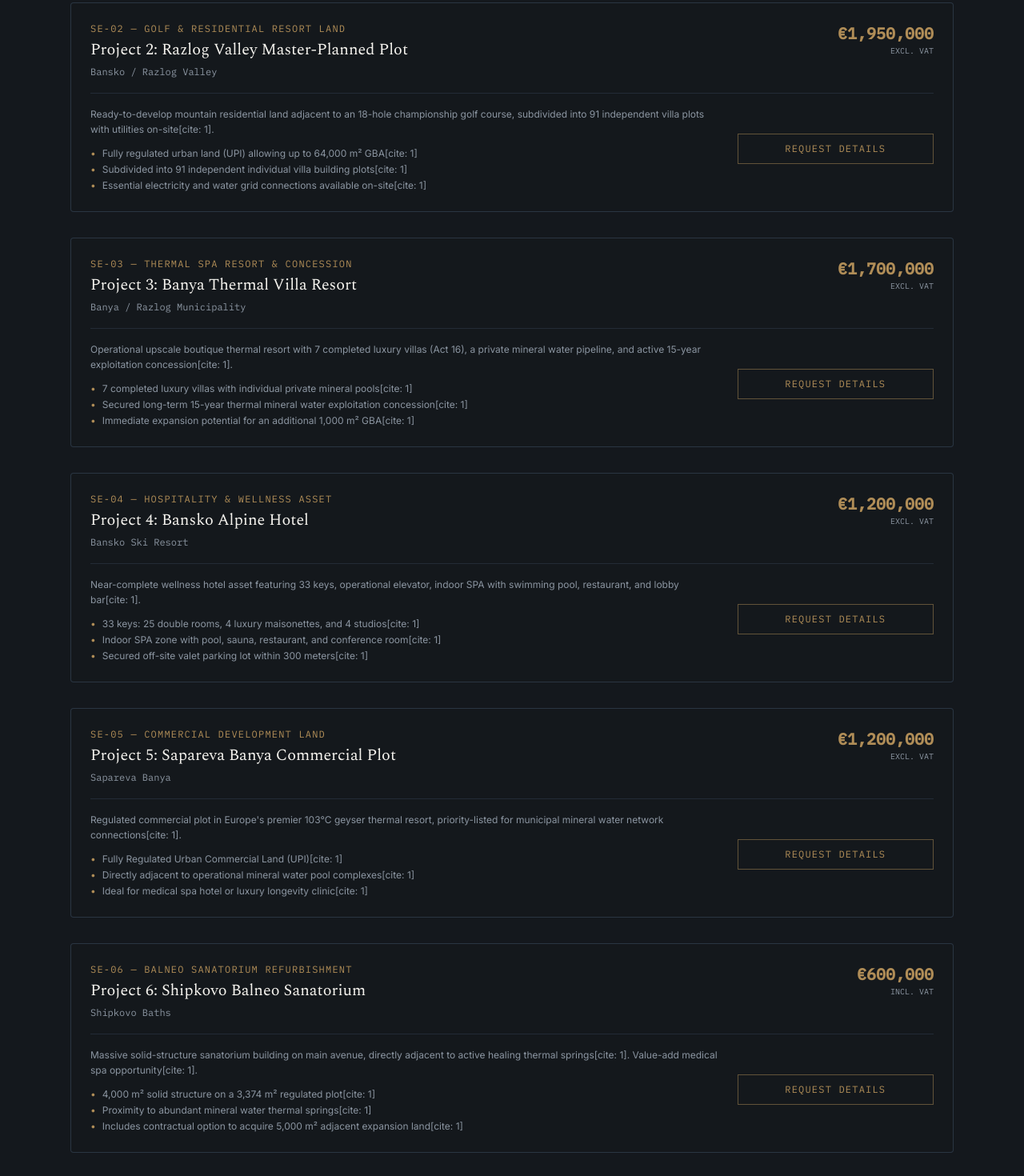
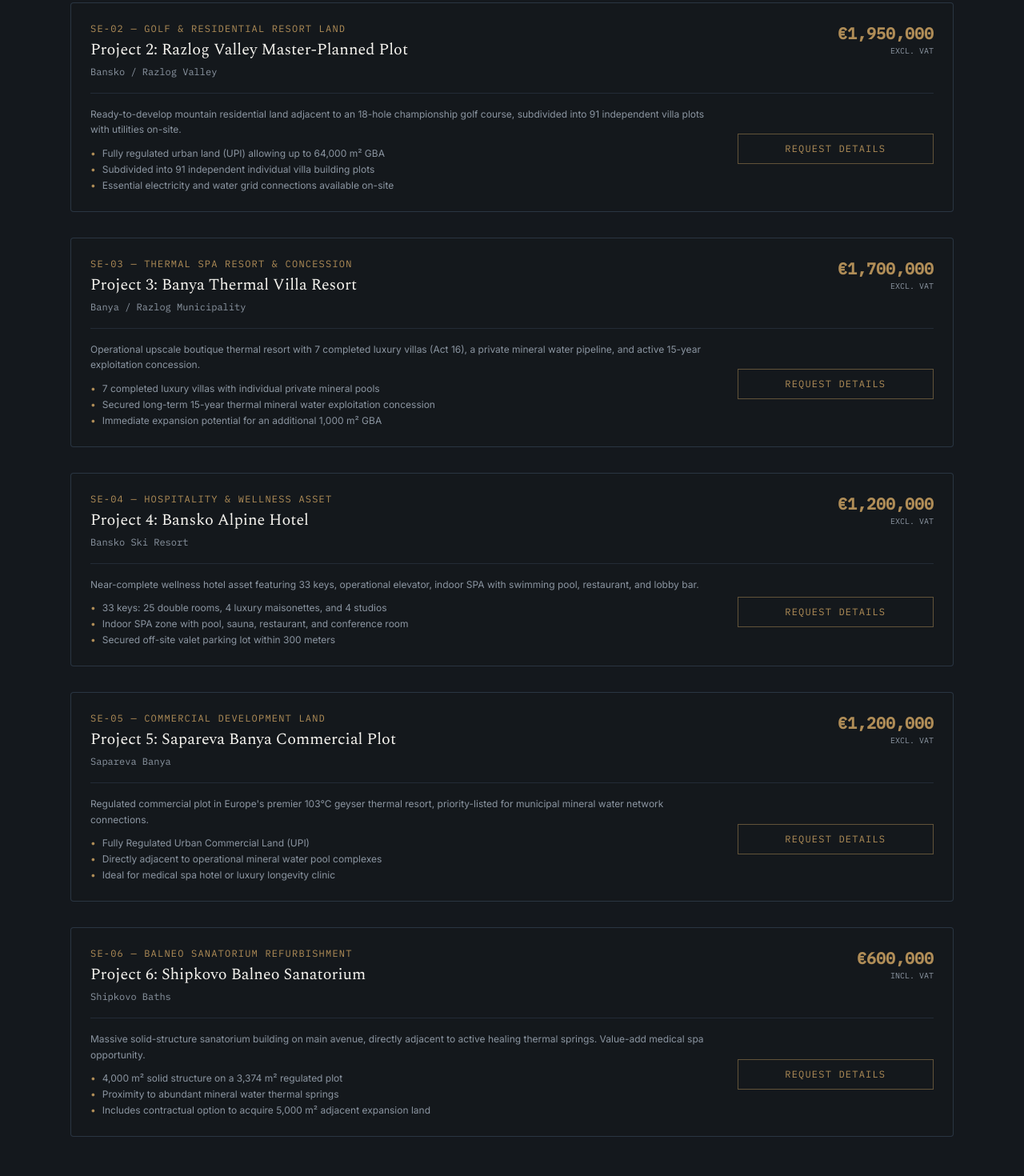
Before and after one commit to Mitkopicha/realestate_website, a Next.js app: page / in a window 1280 px wide. Shown: the part 1280-2750 px from the top of the page at 80% size. Built offline with nearby package versions, Linux system fonts and the light colour scheme.

Commit message:
fix: remove site citations from text strings

```diff
--- a/app/page.tsx
+++ b/app/page.tsx
@@ -13,9 +13,9 @@ const featuredAssets = [
     description:
       "Mega-scale land package for a premium gated residential community or longevity village. Active final zoning phase for full regulation (UPI) with direct planned highway access.",
     bullets: [
-      "260,000 m² unified core layout (112k m² & 133k m² plots)[cite: 1]",
-      "Active final zoning phase with minimal municipal conversion fees[cite: 1]",
-      "Direct planned access to Malo Buchino highway junction[cite: 1]",
+      "260,000 m² unified core layout (112k m² & 133k m² plots)",
+      "Active final zoning phase with minimal municipal conversion fees",
+      "Direct planned access to Malo Buchino highway junction",
     ],
   },
   {
@@ -28,11 +28,11 @@ const featuredAssets = [
     size: "80,015 m²",
     slug: "razlog-valley-master-plot",
     description:
-      "Ready-to-develop mountain residential land adjacent to an 18-hole championship golf course, subdivided into 91 independent villa plots with utilities on-site[cite: 1].",
+      "Ready-to-develop mountain residential land adjacent to an 18-hole championship golf course, subdivided into 91 independent villa plots with utilities on-site.",
     bullets: [
-      "Fully regulated urban land (UPI) allowing up to 64,000 m² GBA[cite: 1]",
-      "Subdivided into 91 independent individual villa building plots[cite: 1]",
-      "Essential electricity and water grid connections available on-site[cite: 1]",
+      "Fully regulated urban land (UPI) allowing up to 64,000 m² GBA",
+      "Subdivided into 91 independent individual villa building plots",
+      "Essential electricity and water grid connections available on-site",
     ],
   },
   {
@@ -45,11 +45,11 @@ const featuredAssets = [
     size: "1,200 m² Built + Land",
     slug: "banya-thermal-villa-resort",
     description:
-      "Operational upscale boutique thermal resort with 7 completed luxury villas (Act 16), a private mineral water pipeline, and active 15-year exploitation concession[cite: 1].",
+      "Operational upscale boutique thermal resort with 7 completed luxury villas (Act 16), a private mineral water pipeline, and active 15-year exploitation concession.",
     bullets: [
-      "7 completed luxury villas with individual private mineral pools[cite: 1]",
-      "Secured long-term 15-year thermal mineral water exploitation concession[cite: 1]",
-      "Immediate expansion potential for an additional 1,000 m² GBA[cite: 1]",
+      "7 completed luxury villas with individual private mineral pools",
+      "Secured long-term 15-year thermal mineral water exploitation concession",
+      "Immediate expansion potential for an additional 1,000 m² GBA",
     ],
   },
   {
@@ -62,11 +62,11 @@ const featuredAssets = [
     size: "1,800 m² Built (33 Keys)",
     slug: "bansko-alpine-hotel",
     description:
-      "Near-complete wellness hotel asset featuring 33 keys, operational elevator, indoor SPA with swimming pool, restaurant, and lobby bar[cite: 1].",
+      "Near-complete wellness hotel asset featuring 33 keys, operational elevator, indoor SPA with swimming pool, restaurant, and lobby bar.",
     bullets: [
-      "33 keys: 25 double rooms, 4 luxury maisonettes, and 4 studios[cite: 1]",
-      "Indoor SPA zone with pool, sauna, restaurant, and conference room[cite: 1]",
-      "Secured off-site valet parking lot within 300 meters[cite: 1]",
+      "33 keys: 25 double rooms, 4 luxury maisonettes, and 4 studios",
+      "Indoor SPA zone with pool, sauna, restaurant, and conference room",
+      "Secured off-site valet parking lot within 300 meters",
     ],
   },
   {
@@ -79,11 +79,11 @@ const featuredAssets = [
     size: "9,000 m² Land",
     slug: "sapareva-banya-commercial-plot",
     description:
-      "Regulated commercial plot in Europe's premier 103°C geyser thermal resort, priority-listed for municipal mineral water network connections[cite: 1].",
+      "Regulated commercial plot in Europe's premier 103°C geyser thermal resort, priority-listed for municipal mineral water network connections.",
     bullets: [
-      "Fully Regulated Urban Commercial Land (UPI)[cite: 1]",
-      "Directly adjacent to operational mineral water pool complexes[cite: 1]",
-      "Ideal for medical spa hotel or luxury longevity clinic[cite: 1]",
+      "Fully Regulated Urban Commercial Land (UPI)",
+      "Directly adjacent to operational mineral water pool complexes",
+      "Ideal for medical spa hotel or luxury longevity clinic",
     ],
   },
   {
@@ -96,14 +96,15 @@ const featuredAssets = [
     size: "4,000 m² Built / 3,374 m² Plot",
     slug: "shipkovo-balneo-sanatorium",
     description:
-      "Massive solid-structure sanatorium building on main avenue, directly adjacent to active healing thermal springs[cite: 1]. Value-add medical spa opportunity[cite: 1].",
+      "Massive solid-structure sanatorium building on main avenue, directly adjacent to active healing thermal springs. Value-add medical spa opportunity.",
     bullets: [
-      "4,000 m² solid structure on a 3,374 m² regulated plot[cite: 1]",
-      "Proximity to abundant mineral water thermal springs[cite: 1]",
-      "Includes contractual option to acquire 5,000 m² adjacent expansion land[cite: 1]",
+      "4,000 m² solid structure on a 3,374 m² regulated plot",
+      "Proximity to abundant mineral water thermal springs",
+      "Includes contractual option to acquire 5,000 m² adjacent expansion land",
     ],
   },
 ];
+
 
 export default function HomePage() {
   return (
```
